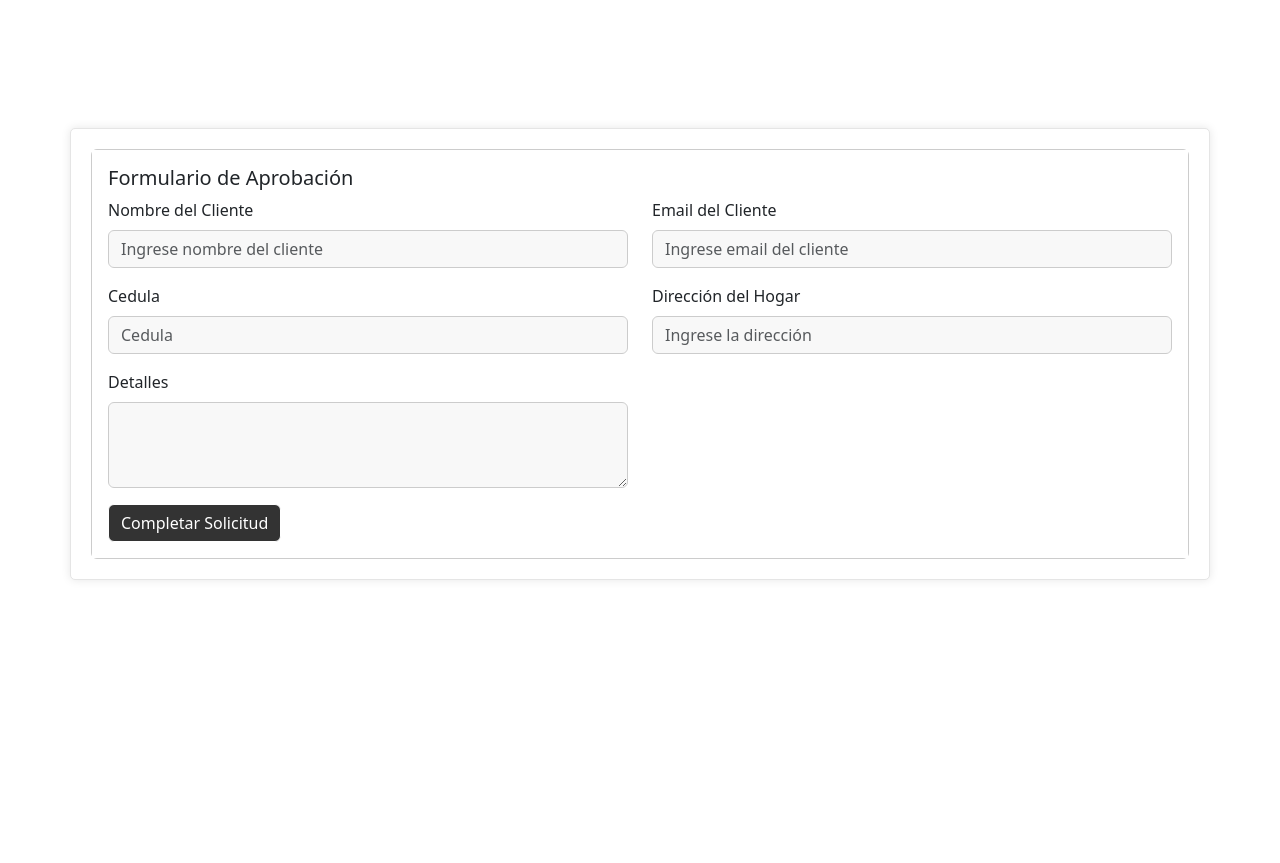
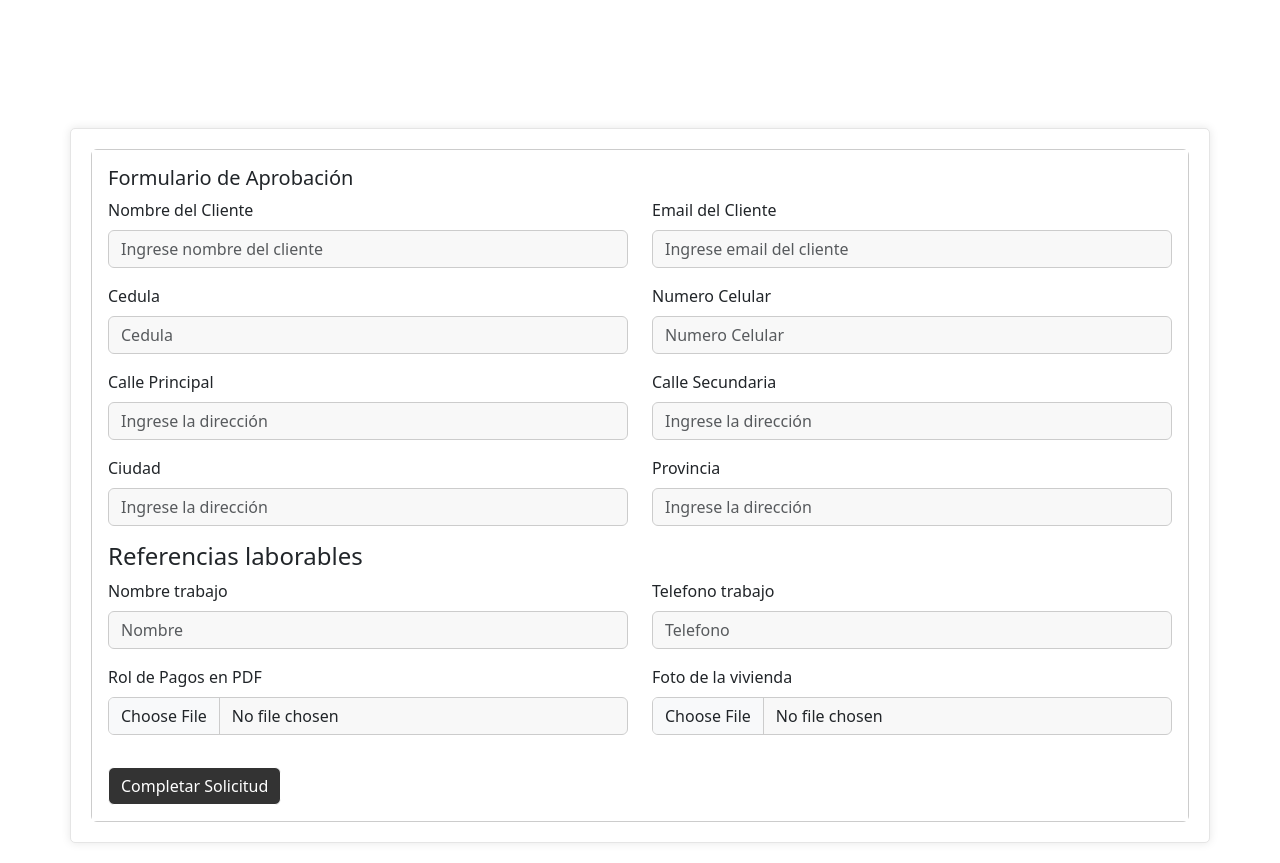
Before and after one commit to JoelArg02/Gestion-Creditos, a React (Create React App) app in the folder frontend/: page /formulario-cliente/1 in a window 1280 px wide. Before the commit the page ends 800 px from the top, so only its background shows below. Built offline with nearby package versions, Linux system fonts and the light colour scheme; no server answers.

Commit message:
working good :100:

```diff
--- a/frontend/src/api/solicitud.js
+++ b/frontend/src/api/solicitud.js
@@ -34,8 +34,6 @@ const actualizarSolicitud = async (id, datosActualizados) => {
 const obtenerSolicitudesPendientes = async () => {
     try {
         const response = await axios.get(`${apiConfig.baseURL}/solicitud/pendientes`);
-        console.log(response.data);
-
         return response.data;
     } catch (error) {
         throw error;
--- a/frontend/src/components/Dashboard.js
+++ b/frontend/src/components/Dashboard.js
@@ -18,6 +18,7 @@ import {
   PointElement,
   LineElement,
   Title,
+  Filler,
   Tooltip,
   Legend,
   ArcElement,
@@ -26,6 +27,8 @@ import {
 import "./Dashboard.css"; // Import your external CSS file
 import Loading from "../general/loading";
 import { obtenerSolicitudesPendientes } from "../api/solicitud";
+import { FontAwesomeIcon } from "@fortawesome/react-fontawesome";
+import { faArrowLeft, faArrowRight } from "@fortawesome/free-solid-svg-icons";
 
 ChartJS.register(
   CategoryScale,
@@ -36,7 +39,8 @@ ChartJS.register(
   Tooltip,
   Legend,
   ArcElement,
-  DoughnutController
+  DoughnutController,
+  Filler
 );
 
 const lineChartData = {
@@ -75,7 +79,7 @@ function getColorForStatus(status) {
       return "bg-success";
     case "Negado":
       return "bg-danger";
-    case "Pendiente":
+    case "pendiente":
       return "bg-warning";
     default:
       return "bg-secondary";
@@ -87,6 +91,26 @@ function Dashboard() {
   const [error, setError] = useState(null);
   const [loading, setLoading] = useState(false);
   const [solicitudes, setSolicitudes] = useState([]); // Initialize as an array
+
+  const [currentPage, setCurrentPage] = useState(1);
+  const solicitudesPorPagina = 4;
+  const totalPages = Math.ceil(solicitudes.length / solicitudesPorPagina);
+
+  const getCurrentPageSolicitudes = () => {
+    const startIndex = (currentPage - 1) * solicitudesPorPagina;
+    return solicitudes.slice(startIndex, startIndex + solicitudesPorPagina);
+  };
+
+  const goToNextPage = () => {
+    setCurrentPage((page) => Math.min(page + 1, totalPages));
+  };
+
+  const goToPreviousPage = () => {
+    setCurrentPage((page) => Math.max(page - 1, 1));
+  };
+
+  // Obtener las solicitudes de la página actual
+  const solicitudesPaginadas = getCurrentPageSolicitudes();
 
   useEffect(() => {
     getCredits()
@@ -101,14 +125,9 @@ function Dashboard() {
       setLoading(true);
       try {
         const response = await obtenerSolicitudesPendientes();
-        if (response && response.data && response.data.length > 0) {
-          setSolicitudes(response.data);
-          console.log("API Response:", response.data); // Log the API response
-        } else {
-          setSolicitudes([]);
-        }
+        setSolicitudes(response);
       } catch (error) {
-        console.error("Error al obtener las solicitudes pendientes", error);
+        console.error("Error al obtener las solicitudes pendientes");
         setError(error);
       } finally {
         setLoading(false);
@@ -118,11 +137,42 @@ function Dashboard() {
     cargarSolicitudesPendientes();
   }, []);
 
-  console.log("Solicitudes State:", solicitudes);
-
   if (loading) {
     return <Loading />;
   }
+  const buttonStyles = {
+    enabled: {
+      backgroundColor: "black", // Color cuando está habilitado
+      borderColor: "white",
+    },
+    disabled: {
+      backgroundColor: "#cccccc", // Gris claro cuando está deshabilitado
+      borderColor: "white",
+    },
+  };
+
+  const PaginationNumbers = ({ totalPages, currentPage, setCurrentPage }) => {
+    const buttonStyle = (page) => ({
+      borderColor: "white",
+      margin: "0 4px",
+      backgroundColor: currentPage === page ? "#cccccc" : "black", // Fondo gris claro para la página actual
+    });
+
+    return (
+      <div className="pagination-numbers">
+        {Array.from({ length: totalPages }, (_, i) => i + 1).map((page) => (
+          <Button
+            key={page}
+            onClick={() => setCurrentPage(page)}
+            style={buttonStyle(page)}
+          >
+            {page}
+          </Button>
+        ))}
+      </div>
+    );
+  };
+
   return (
     <>
       <Container className="mx-auto w-80 text-center">
@@ -159,15 +209,12 @@ function Dashboard() {
             <Card>
               <Card.Header>
                 <h6 className="text-primary fw-bold m-0 text-black">
-                  Solicitudes
+                  Solicitudes pendientes
                 </h6>
               </Card.Header>
               <ListGroup variant="flush">
-                {solicitudes.length > 0 ? (
-                  solicitudes.map(
-                    (
-                      solicitud // Map through the solicitudes array
-                    ) => (
+                {solicitudesPaginadas && solicitudesPaginadas.length > 0 ? (
+                  solicitudesPaginadas.map((solicitud) => (
                     <ListGroup.Item key={solicitud.id}>
                       <div className="row align-items-center justify-content-between">
                         <div className="col text-start">
@@ -191,19 +238,51 @@ function Dashboard() {
                             )}`}
                             style={{ width: "100px", borderRadius: "50px" }}
                           >
-                              {solicitud.estado}
+                            {solicitud.estado.charAt(0).toUpperCase() +
+                              solicitud.estado.slice(1).toLowerCase()}
                           </span>
                         </div>
                       </div>
                     </ListGroup.Item>
-                    )
-                  )
+                  ))
                 ) : (
                   <ListGroup.Item>
                     No hay solicitudes disponibles
                   </ListGroup.Item>
                 )}
               </ListGroup>
+              <div
+                className="pagination-buttons"
+                style={{ display: "flex", justifyContent: "space-between" }}
+              >
+                <Button
+                  onClick={goToPreviousPage}
+                  style={
+                    currentPage === 1
+                      ? buttonStyles.disabled
+                      : buttonStyles.enabled
+                  }
+                  disabled={currentPage === 1}
+                >
+                  <FontAwesomeIcon icon={faArrowLeft} /> Anterior
+                </Button>
+                <PaginationNumbers
+                  totalPages={totalPages}
+                  currentPage={currentPage}
+                  setCurrentPage={setCurrentPage}
+                />
+                <Button
+                  onClick={goToNextPage}
+                  style={
+                    currentPage === totalPages
+                      ? buttonStyles.disabled
+                      : buttonStyles.enabled
+                  }
+                  disabled={currentPage === totalPages}
+                >
+                  Siguiente <FontAwesomeIcon icon={faArrowRight} />
+                </Button>
+              </div>
             </Card>
           </Col>
         </Row>
--- a/frontend/src/solicitudes/form/FormularioCliente.js
+++ b/frontend/src/solicitudes/form/FormularioCliente.js
@@ -7,6 +7,9 @@ import Loading from "../../general/loading";
 
 const FormularioCliente = () => {
   const [loading, setLoading] = useState(false);
+  const [selectedPdf, setSelectedPdf] = useState(null);
+  const [selectedImage, setSelectedImage] = useState(null);
+  const [previewImageUrl, setPreviewImageUrl] = useState(null);
 
   const { id } = useParams();
   const [formData, setFormData] = useState({
@@ -17,6 +20,28 @@ const FormularioCliente = () => {
     cedulaCliente: "",
     direccionHogar: "",
   });
+
+  const handlePdfChange = (event) => {
+    const file = event.target.files[0];
+    if (file && file.type === "application/pdf") {
+      setSelectedPdf(file);
+    } else {
+      alert("Por favor, sube un archivo PDF.");
+      setSelectedPdf(null);
+    }
+  };
+
+  const handleImageChange = (event) => {
+    const file = event.target.files[0];
+    if (file && (file.type === "image/png" || file.type === "image/jpeg")) {
+      setSelectedImage(file);
+      setPreviewImageUrl(URL.createObjectURL(file));
+    } else {
+      alert("Por favor, sube una imagen en formato PNG o JPEG.");
+      setSelectedImage(null);
+      setPreviewImageUrl(null);
+    }
+  };
 
   useEffect(() => {
     const cargarDatosFormulario = async () => {
@@ -105,7 +130,33 @@ const FormularioCliente = () => {
               </Col>
               <Col md={6}>
                 <Form.Group className="mb-3">
-                  <Form.Label>Dirección del Hogar</Form.Label>
+                  <Form.Label>Numero Celular</Form.Label>
+                  <Form.Control
+                    type="text"
+                    placeholder="Numero Celular"
+                    name="cedulaCliente"
+                    value={formData.cedulaCliente}
+                    onChange={handleChange}
+                  />
+                </Form.Group>
+              </Col>
+            </Row>
+            <Row>
+              <Col md={6}>
+                <Form.Group className="mb-3">
+                  <Form.Label>Calle Principal</Form.Label>
+                  <Form.Control
+                    type="text"
+                    placeholder="Ingrese la dirección"
+                    name="direccionHogar"
+                    value={formData.direccionHogar}
+                    onChange={handleChange}
+                  />
+                </Form.Group>
+              </Col>
+              <Col md={6}>
+                <Form.Group className="mb-3">
+                  <Form.Label>Calle Secundaria</Form.Label>
                   <Form.Control
                     type="text"
                     placeholder="Ingrese la dirección"
@@ -119,21 +170,104 @@ const FormularioCliente = () => {
             <Row>
               <Col md={6}>
                 <Form.Group className="mb-3">
-                  <Form.Label>Detalles</Form.Label>
+                  <Form.Label>Ciudad</Form.Label>
                   <Form.Control
-                    as="textarea"
-                    rows={3}
-                    name="detalles"
-                    value={formData.detalles}
+                    type="text"
+                    placeholder="Ingrese la dirección"
+                    name="direccionHogar"
+                    value={formData.direccionHogar}
+                    onChange={handleChange}
+                  />
+                </Form.Group>
+              </Col>
+              <Col md={6}>
+                <Form.Group className="mb-3">
+                  <Form.Label>Provincia</Form.Label>
+                  <Form.Control
+                    type="text"
+                    placeholder="Ingrese la dirección"
+                    name="direccionHogar"
+                    value={formData.direccionHogar}
                     onChange={handleChange}
                   />
                 </Form.Group>
               </Col>
             </Row>
+            <Row>
+              <h4>Referencias laborables</h4>
+              <Col md={6}>
+                <Form.Group className="mb-3">
+                  <Form.Label>Nombre trabajo</Form.Label>
+                  <Form.Control
+                    type="text"
+                    placeholder="Nombre"
+                    name="nombreCliente"
+                    value={formData.nombreCliente}
+                    onChange={handleChange}
+                  />
+                </Form.Group>
+              </Col>
+              <Col md={6}>
+                <Form.Group className="mb-3">
+                  <Form.Label>Telefono trabajo</Form.Label>
+                  <Form.Control
+                    type="text"
+                    placeholder="Telefono"
+                    name="nombreCliente"
+                    value={formData.nombreCliente}
+                    onChange={handleChange}
+                  />
+                </Form.Group>
+              </Col>
+            </Row>
+            <Row>
+              <Col md={6}>
+                <Form.Group className="mb-3">
+                  <Form.Label>Rol de Pagos en PDF</Form.Label>
+                  <Form.Control
+                    type="file"
+                    accept=".pdf"
+                    onChange={handlePdfChange}
+                  />
+                  {selectedPdf && (
+                    <p>Archivo seleccionado: {selectedPdf.name}</p>
+                  )}
+                </Form.Group>
+              </Col>
+              <Col md={6}>
+                <Form.Group className="mb-3">
+                  <Form.Label>Foto de la vivienda</Form.Label>
+                  <Form.Control
+                    type="file"
+                    accept="image/png, image/jpeg"
+                    onChange={handleImageChange}
+                  />
+                  {selectedImage && (
+                    <p>Archivo seleccionado: {selectedImage.name}</p>
+                  )}
+                </Form.Group>
+              </Col>
+            </Row>
+            <Row>
+              {previewImageUrl && (
+                <Card>
+                  <Card.Header>Vista Previa de la Imagen</Card.Header>
+                  <Card.Body>
+                    <div style={{ textAlign: "center" }}>
+                      <img
+                        src={previewImageUrl}
+                        alt="Vista previa"
+                        style={{ maxWidth: "250px", height: "auto" }}
+                      />
+                    </div>
+                  </Card.Body>
+                </Card>
+              )}
+            </Row>
 
             <Button
               variant="primary"
-              style={{ borderColor: "white" }}
+              style={{ borderColor: "white", marginTop: "1rem" }}
               type="submit"
             >
               Completar Solicitud
```
Also changed, not shown: frontend/src/components/Dashboard.css (+10 -2 lines). Lines whose indentation alone changed are shown as unchanged.
